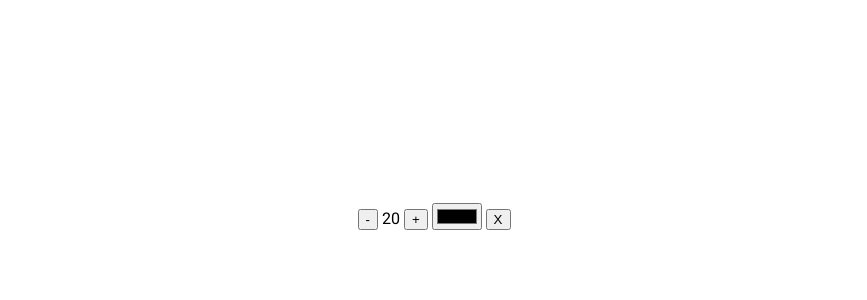
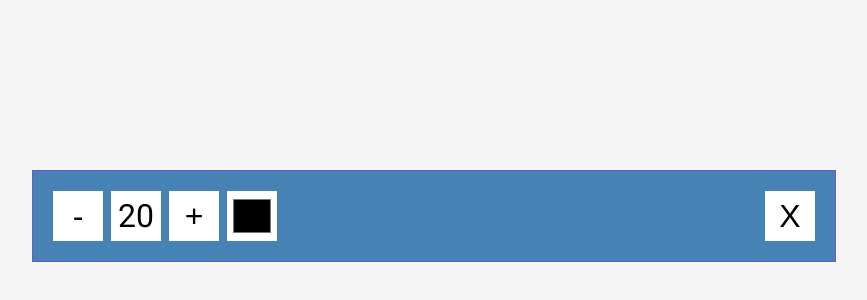
Before and after one commit to gcadigwe/drawing-app, a plain HTML site: page index.html in a window 1280 px wide. Shown: the part 184-484 px from the top of the page, without its empty margins (206-1073 px from the left). Drawn offline with Linux system fonts and the light colour scheme.

Commit message:
done styling the canvas an d toolbox

```diff
--- a/style.css
+++ b/style.css
@@ -5,6 +5,7 @@
 }
 
 body {
+  background-color: #f5f5f5;
   font-family: "Roboto";
   margin: 0;
   flex-direction: column;
@@ -14,3 +15,33 @@ body {
   overflow: hidden;
   display: flex;
 }
+
+canvas {
+  border: 2px solid steelblue;
+}
+
+.toolbox {
+  background-color: steelblue;
+  border: 1px solid slateblue;
+  display: flex;
+  width: 804px;
+  padding: 1rem;
+}
+
+.toolbox > * {
+  background-color: #fff;
+  border: none;
+  display: inline-flex;
+  align-items: center;
+  justify-content: center;
+  font-size: 2rem;
+  height: 50px;
+  width: 50px;
+  margin: 0.25rem;
+  padding: 0.25rem;
+  cursor: pointer;
+}
+
+.toolbox > *:last-child {
+  margin-left: auto;
+}
```
